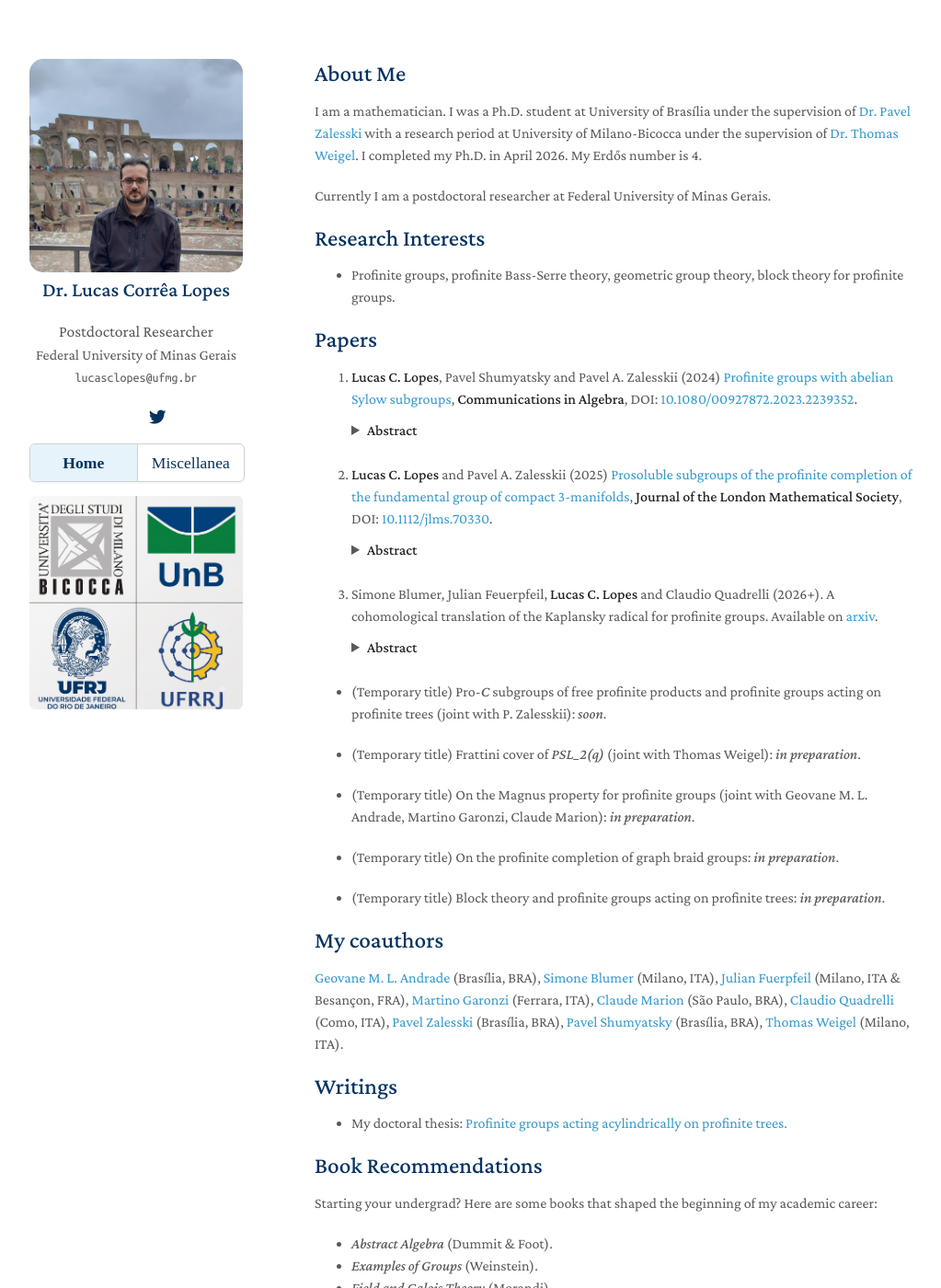
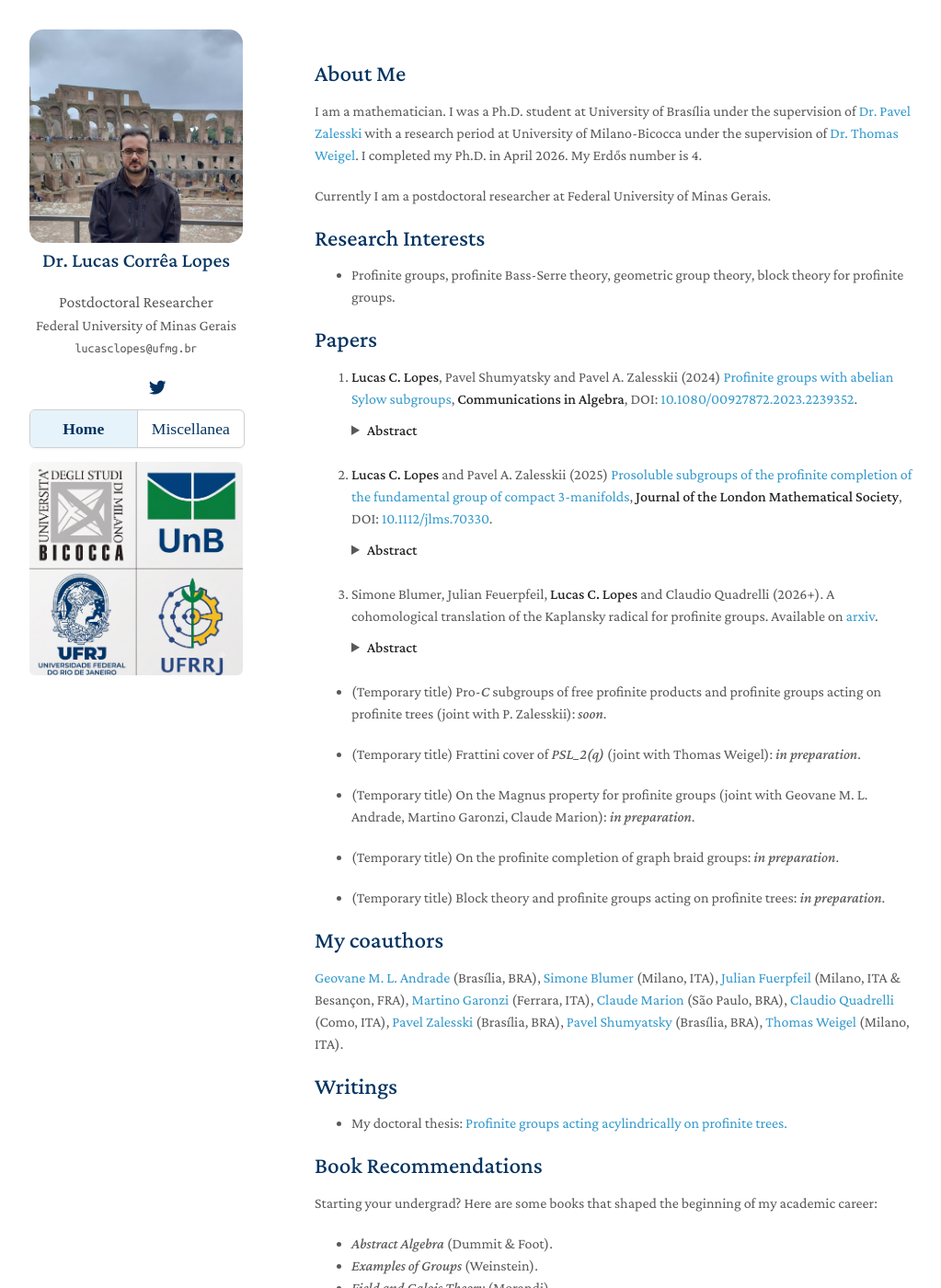
Before and after one commit to lcorrealopes/home, a Jekyll site: the page built from index.md, in a window 1280 px wide and 1400 px high. Shown: the whole window at 92% size, without its empty margins (128-1151 px from the left). Built offline with Jekyll 4.4.1, drawn with Linux system fonts in a browser that asks for light colours; nearby versions of some CDN libraries; a style sheet for code colours, icons or effects is not loaded.

Commit message:
Update minimal-light.scss

```diff
--- a/_sass/minimal-light.scss
+++ b/_sass/minimal-light.scss
@@ -383,7 +383,7 @@ header {
   float:left;
   position:fixed;
   -webkit-font-smoothing:subpixel-antialiased;
-  padding-top:4.0em;
+  padding-top:2.0em;
   text-align:center
 }
 
@@ -759,7 +759,7 @@ header ul.nav-menu {
   list-style: none !important;
   width: 100% !important;
   padding: 0 !important;
-  margin: 10px 0 15px 0 !important; /* Maior respiro acima/abaixo */
+  margin: 5px 0 10px 0 !important; /* Maior respiro acima/abaixo */
   border: 1px solid #d0d0d0 !important; /* Borda mais sutil */
   border-radius: 6px !important; /* Canto arredondado suave */
   overflow: hidden !important;
```
